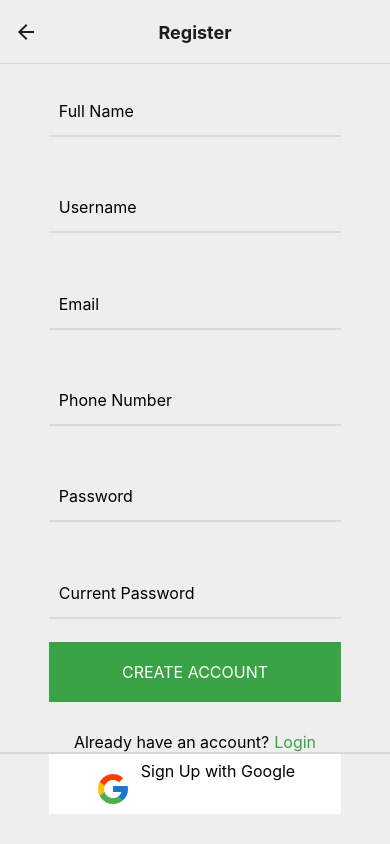
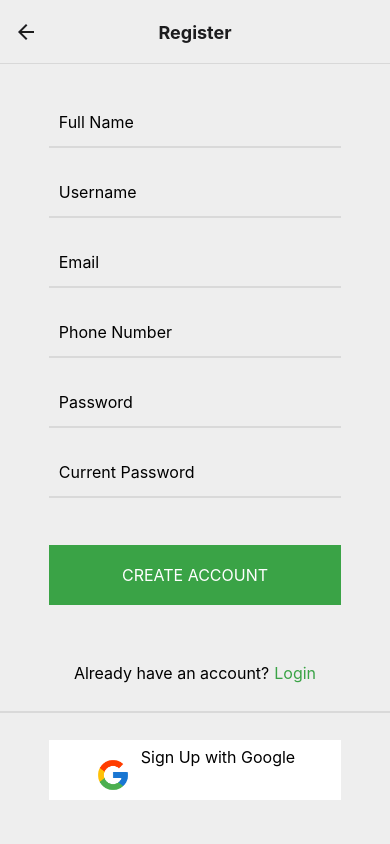
Before and after one commit to khaled-bissani/shelves-tracker, a React Native app in the folder supermarket-frontend/: screen /Register in a window 390 px wide. Built offline with nearby package versions, Linux system fonts and the light colour scheme.

Commit message:
Frontend <> Supermarket frontend: editing the style in the signup page

```diff
--- a/supermarket-frontend/src/components/InputField/styles.js
+++ b/supermarket-frontend/src/components/InputField/styles.js
@@ -12,5 +12,6 @@ export default StyleSheet.create({
         borderBottomColor: colors.light_gray,
         fontSize: fonts.text,
         paddingLeft:10,
+        marginBottom:20
     }
 })
--- a/supermarket-frontend/src/pages/signup/styles.js
+++ b/supermarket-frontend/src/pages/signup/styles.js
@@ -9,13 +9,10 @@ export default StyleSheet.create({
         alignItems:'center'
     },
     inputs:{
-        flex:1,
         width:'100%',
         justifyContent:'space-around',
-        alignItems:'center'
-    },
-    button:{
-        width:'100%'
+        alignItems:'center',
+        marginTop:20
     },
     text:{
         fontSize: fonts.text,
```
